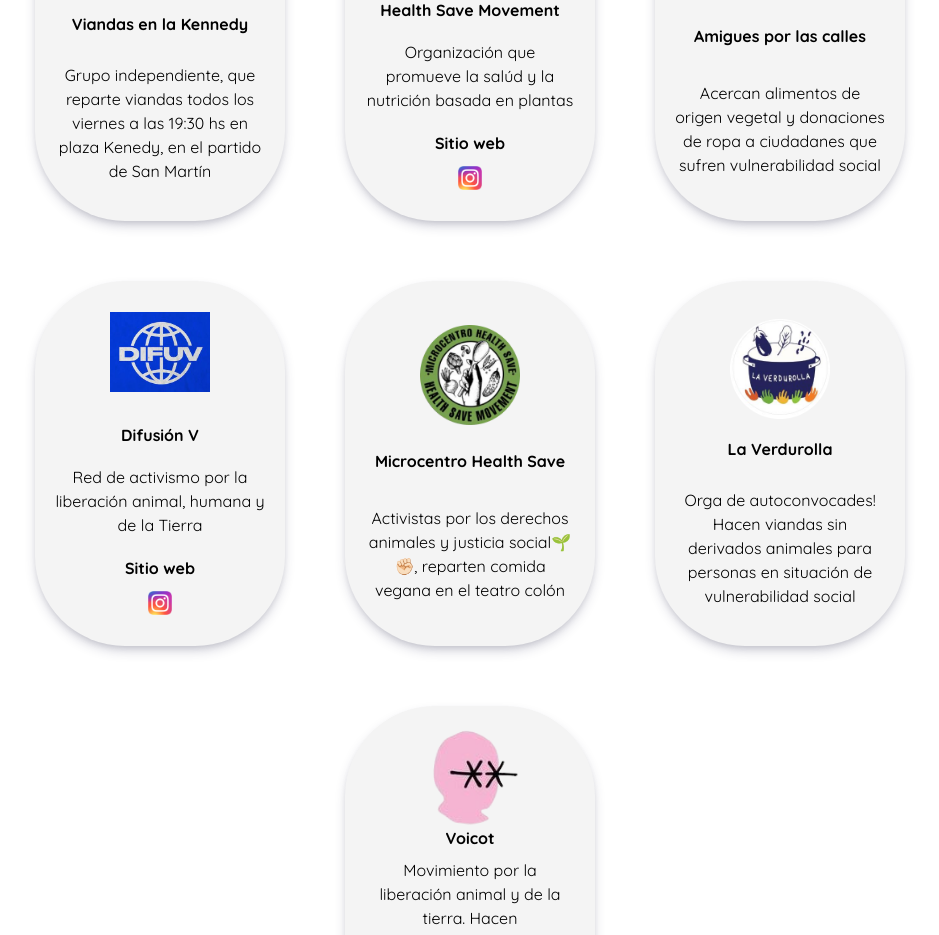
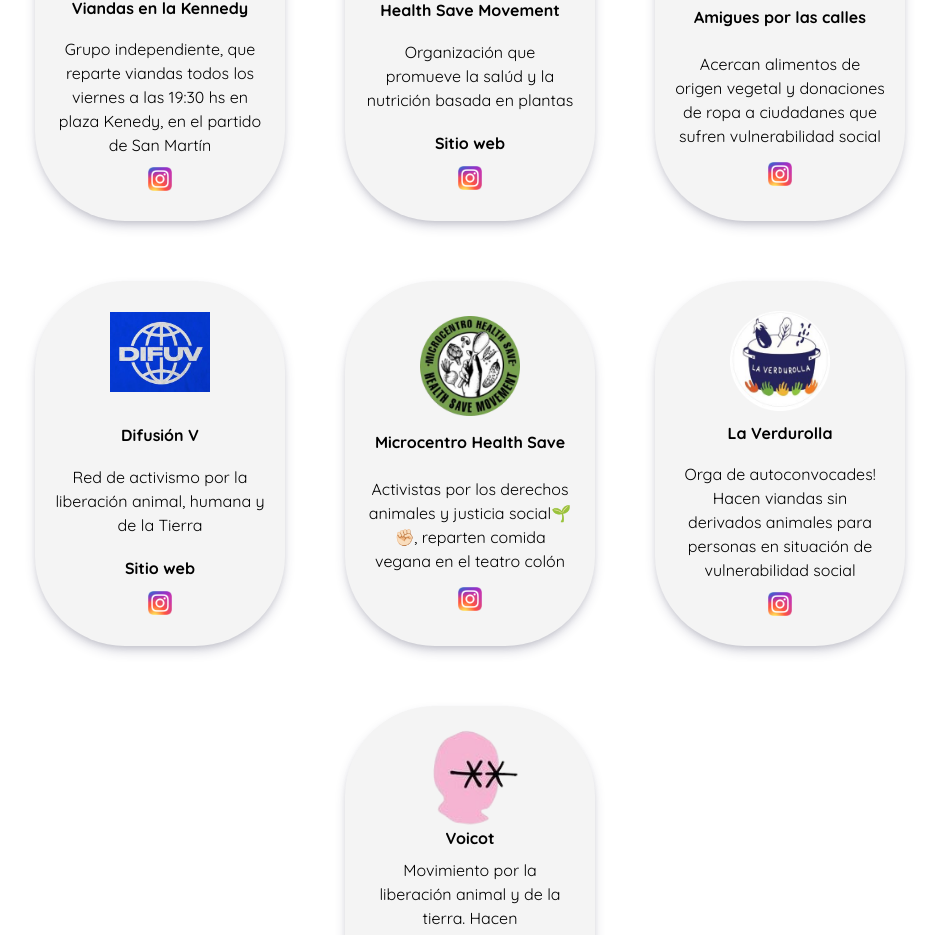
Before and after one commit to Firet/activa-veganismo, a Next.js app: page / in a window 1280 px wide. Shown: the part 1275-2210 px from the top of the page, without its empty margins (170-1109 px from the left). Built offline with nearby package versions, Linux system fonts and the light colour scheme.

Commit message:
Fix organization instagram bug

```diff
--- a/src/components/templates/organization-section/organization-section.tsx
+++ b/src/components/templates/organization-section/organization-section.tsx
@@ -19,7 +19,7 @@ export default function OrganizationSection() {
 						name={organization.name}
 						description={organization.description}
 						website={organization.website}
-						instagram={organization.website}
+						instagram={organization.instagram}
 					/>)}
 			</section>
 		</>
```
